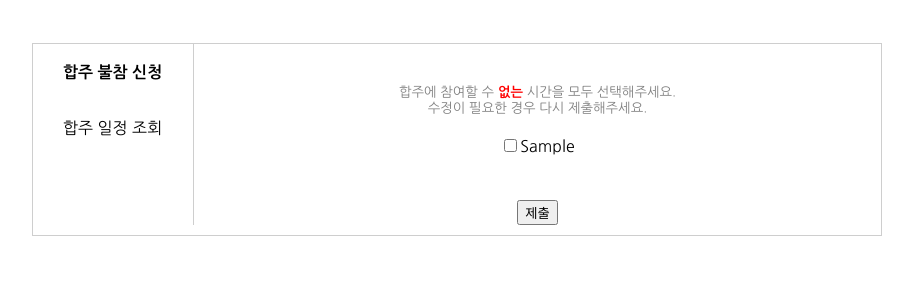
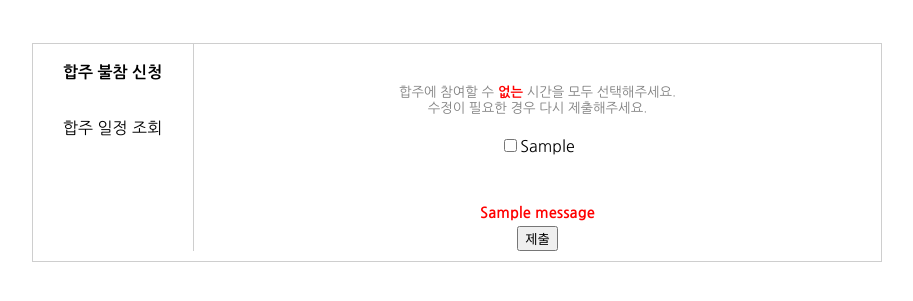
Before and after one commit to john8707/banhyang-web2, a Django app: template banhyang/practice/templates/practice.html in a window 1280 px wide. Shown: the part 145-446 px from the top of the page, without its empty margins (183-1096 px from the left). Run offline with Django 3.2, Linux system fonts and the light colour scheme; the template is opened without the code that fills it: most values are stand-ins (such as "Sample title", 1, 10 or a date in 2020); one stand-in notice (Sample message) is shown.

Commit message:
ADD form confirm

```diff
--- a/banhyang/practice/templates/practice.html
+++ b/banhyang/practice/templates/practice.html
@@ -40,9 +40,16 @@
             </div>
 
             <div class="submit-wrapper">
-                <input type="submit" value="제출">
+                {% if messages %}
+                    {% for message in messages %}
+                        <b style="color: red; font-size: 15px;">{{ message }}</b><br>
+                    {% endfor %}
+                {% endif %}
+                <input type="submit" value="제출"><br>
             </div>
+
     </form>
+
     {% else %}
         예정된 합주가 없습니다. 잠시만 기다려주세요 :)
     {% endif %}
--- a/banhyang/practice/views.py
+++ b/banhyang/practice/views.py
@@ -54,9 +54,11 @@ def practice(request):
                     a = Apply(user_name=form.cleaned_data['user_object'], schedule_id=schedule_object, not_available=i.split('_')[1])
                     a.save()
 
+                messages.success(request, "제출되었습니다")
+
             return redirect('practice')
 
-    return render(request, 'practice.html', {'form' : form, 'choices' : choice})
+    return render(request, 'practice.html', {'form' : form, 'choices' : choice,})
 
 
 @login_required
```
